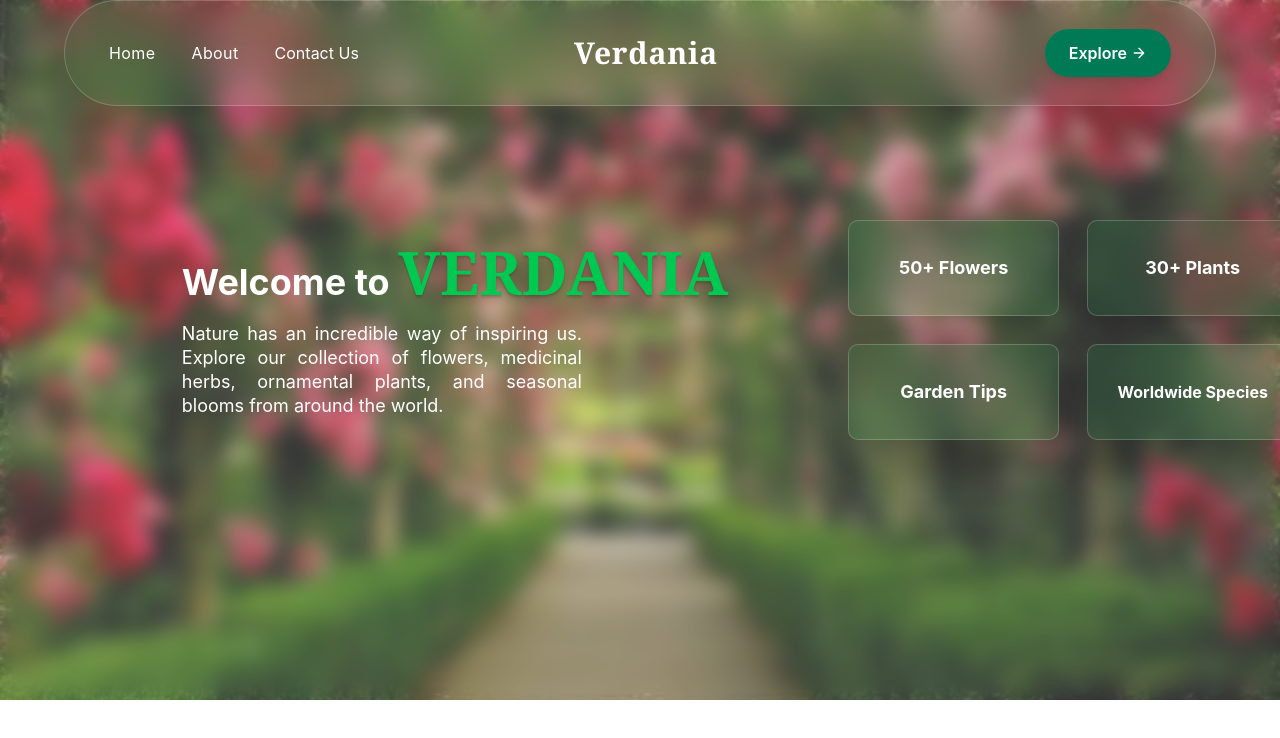
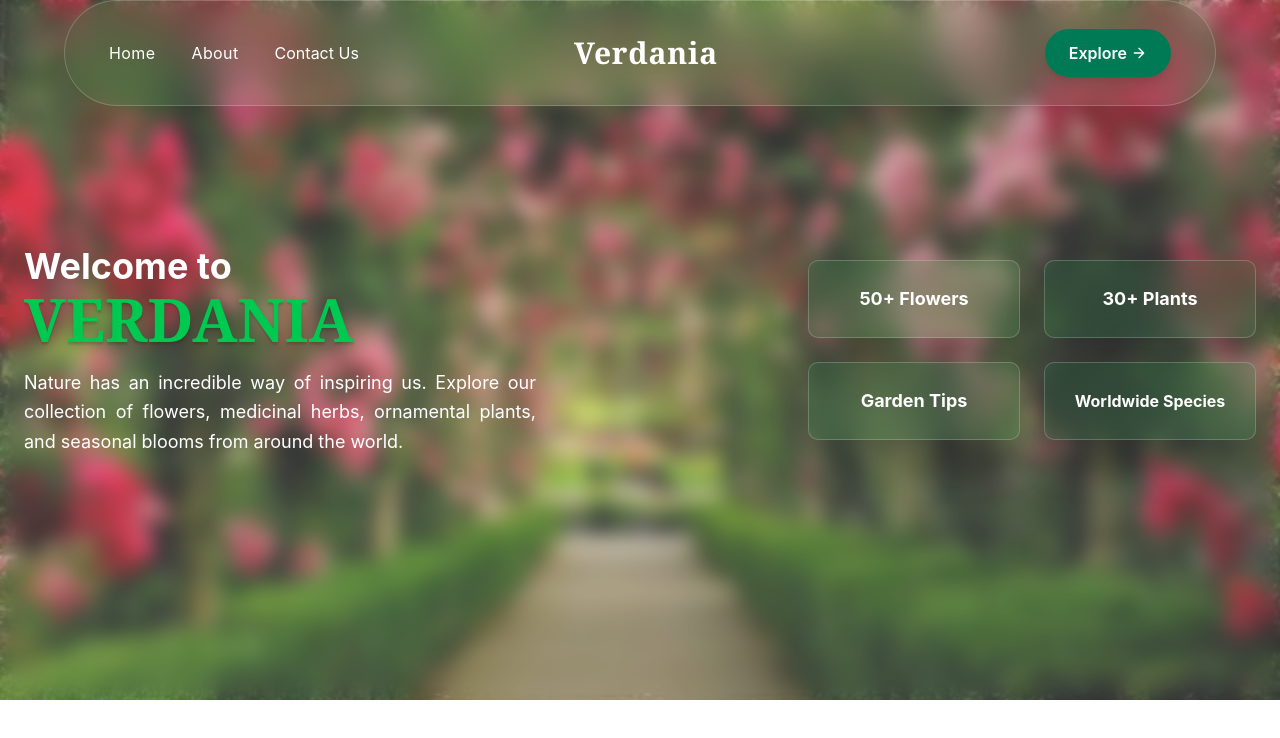
Before and after one commit to student-BPSMV/Verdania, a React (Vite) app: page / in a window 1280 px wide. Shown: the top 738 px of the page. Built offline with nearby package versions, Linux system fonts and the light colour scheme.

Commit message:
Fix CSS imports and build configuration

```diff
--- a/src/components/HeroSection.css
+++ b/src/components/HeroSection.css
@@ -1,29 +1,26 @@
-.garden-section{
-    background-image : url("../assets/images/garden.webp");
-    height: 700px;
+.garden-section {
+  background-image: url("../assets/images/garden.webp");
+  min-height: 700px;
   background-size: cover;
   position: relative;
   background-position: center;
   width: 100%;
-    /* opacity: 0.8;
-    filter: blur(5px); */
+  overflow: hidden; /* Prevents pseudo-elements or blur effects from overflowing */
 }
 
-.garden-section::before{
+.garden-section::before {
   content: "";
   position: absolute;
   top: 0;
   left: 0;
   bottom: 0;
   right: 0;
-    background-color: rgba(255,255,255, 0.2);
+  background-color: rgba(255, 255, 255, 0.2);
   backdrop-filter: blur(10px);
 }
-.container{
+
+.container {
   position: relative;
   z-index: 1;
   color: white;
-    padding: 20px;
-    top: 0;
-    left: 0;
 }
--- a/src/components/HeroSection.jsx
+++ b/src/components/HeroSection.jsx
@@ -3,62 +3,43 @@ import "./HeroSection.css";
 
 function HeroSection() {
   return (
-    <>
-      <section className="garden-section">
+    <section className="garden-section flex items-center justify-center">
       <div
-          className="container flex justify-center items-center"
+        className="container w-full max-w-7xl mx-auto px-6 py-12 flex flex-col md:flex-row justify-between items-center gap-10"
         data-aos="fade-up"
       >
-          <div className="content mt-50 ml-30">
-            <h1 className="text-4xl font-bold leading-12 font-sans">
+        {/* Left Side Content */}
+        <div className="content max-w-lg">
+          <h1 className="text-4xl font-bold leading-tight font-sans">
             Welcome to{" "}
-              <span className="text-6xl text-green-500 text-shadow-lg font-serif">
+            <span className="text-6xl text-green-500 text-shadow-lg font-serif block sm:inline">
               VERDANIA
             </span>
           </h1>
-            <p className="text-justify w-[400px] leading-6 pt-4 text-lg ">
-              Nature has an incredible way of inspiring us. Explore our
-              collection of flowers, medicinal herbs, ornamental plants, and
-              seasonal blooms from around the world.
+          <p className="text-justify leading-relaxed pt-4 text-lg">
+            Nature has an incredible way of inspiring us. Explore our collection
+            of flowers, medicinal herbs, ornamental plants, and seasonal blooms
+            from around the world.
           </p>
         </div>
-          <div className="image mt-50 grid grid-cols-2 w-[450px] h-[220px] gap-7 ml-30 -mr-20">
-            <button
-              className="border-1 rounded-[10px] font-bold text-lg bg-green-500/10
-backdrop-blur-xl
-border border-white/20
-shadow-2xl hover:scale-105"
-            >
+
+        {/* Right Side Buttons Grid */}
+        <div className="grid grid-cols-2 gap-6 w-full max-w-md h-auto">
+          <button className="p-6 rounded-[10px] font-bold text-lg bg-green-500/10 backdrop-blur-xl border border-white/20 shadow-2xl transition-transform hover:scale-105">
             50+ Flowers
           </button>
-            <button
-              className="border-1 rounded-[10px] font-bold text-lg bg-green-500/10
-backdrop-blur-xl
-border border-white/20
-shadow-2xl hover:scale-105"
-            >
+          <button className="p-6 rounded-[10px] font-bold text-lg bg-green-500/10 backdrop-blur-xl border border-white/20 shadow-2xl transition-transform hover:scale-105">
             30+ Plants
           </button>
-            <button
-              className="border-1 rounded-[10px] font-bold text-lg bg-green-500/10
-backdrop-blur-xl
-border border-white/20
-shadow-2xl hover:scale-105"
-            >
+          <button className="p-6 rounded-[10px] font-bold text-lg bg-green-500/10 backdrop-blur-xl border border-white/20 shadow-2xl transition-transform hover:scale-105">
             Garden Tips
           </button>
-            <button
-              className="border-1 rounded-[10px] font-bold text-md bg-green-500/10
-backdrop-blur-xl
-border border-white/20
-shadow-2xl hover:scale-105"
-            >
+          <button className="p-6 rounded-[10px] font-bold text-md bg-green-500/10 backdrop-blur-xl border border-white/20 shadow-2xl transition-transform hover:scale-105">
             Worldwide Species
           </button>
         </div>
       </div>
     </section>
-    </>
   );
 }
 
```
Lines whose indentation alone changed are shown as unchanged.
